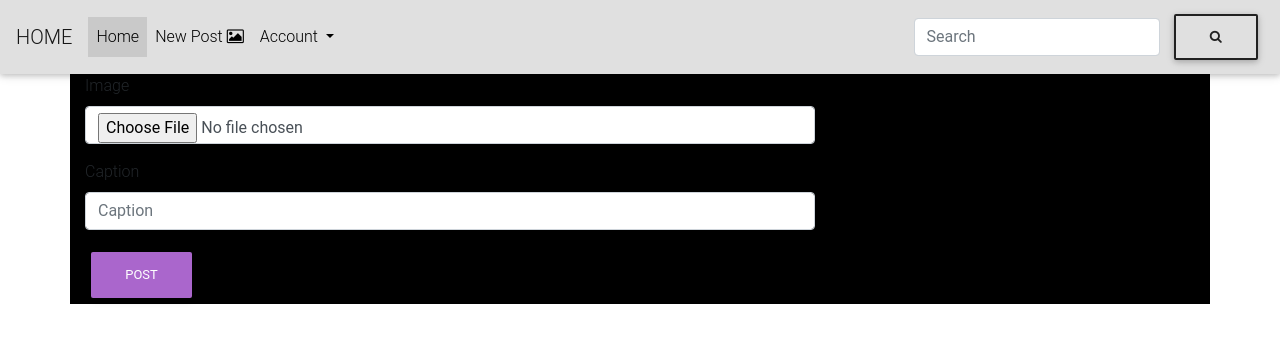
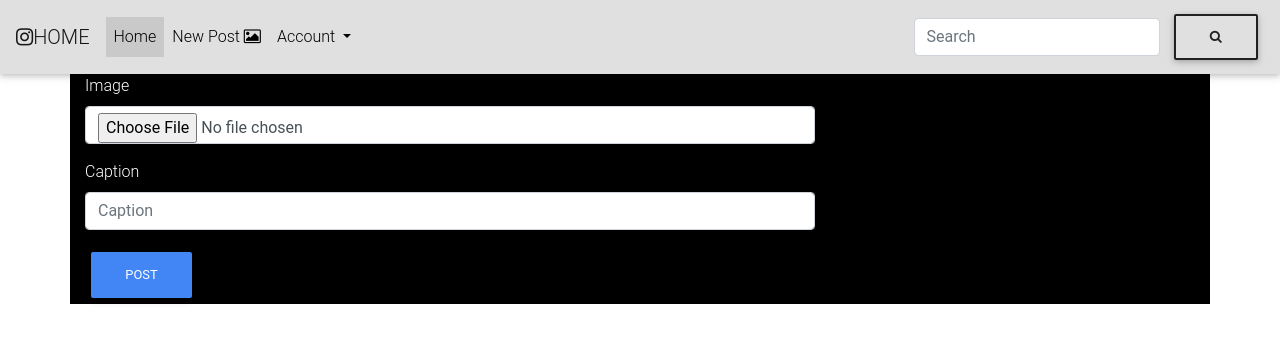
Before and after one commit to KIKIKILOKJ/Instagram-Clone, a Django app: page /postImage/ in a window 1280 px wide. Shown: the top 343 px of the page. Run offline with Django 3.2, Linux system fonts and the light colour scheme; a user stored in the database is signed in; parts of the project's set-up code (start-up, migrations or seed data) failed here and were passed over; some libraries are stand-ins or nearby versions.

Commit message:
Add the styling features to the templates

```diff
--- a/IG_app/templates/navbar.html
+++ b/IG_app/templates/navbar.html
@@ -7,7 +7,7 @@
 </head>
 <body>
     <nav class="navbar navbar-expand-lg navbar-light bg-light">
-        <a class="navbar-brand" href="{% url 'home' %}">HOME</a>
+        <a class="navbar-brand" href="{% url 'home' %}"><i class="fa fa-instagram"></i>HOME</a>
         <button class="navbar-toggler" type="button" data-toggle="collapse" data-target="#navbarSupportedContent" aria-controls="navbarSupportedContent" aria-expanded="false" aria-label="Toggle navigation">
           <span class="navbar-toggler-icon"></span>
         </button>
--- a/IG_app/templates/profile/new_image.html
+++ b/IG_app/templates/profile/new_image.html
@@ -2,13 +2,13 @@
 {% load bootstrap4 %}
 
 {% block content %}
-<div class="container ">
+<div class="container">
     <div class="row">
         <div class="col-md-8">
             <form action="{% url 'postImage' %}" method="POST" enctype="multipart/form-data">
                 {% csrf_token %}
                 {% bootstrap_form form %}
-                <input type="submit" class="btn btn-secondary btn-secondary" value="POST">
+                <input type="submit" class="btn btn-primary" value="POST">
             </form>
         </div>
     </div>
--- a/static/css/styles2.css
+++ b/static/css/styles2.css
@@ -9,3 +9,7 @@
 .images{
     padding: 20px;
 }
+
+.row{
+    color: white;
+}
```
